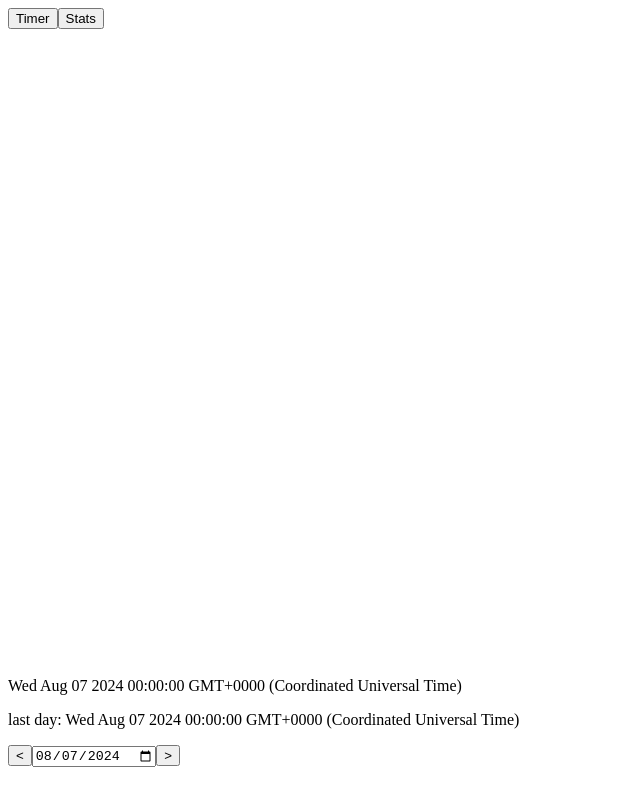
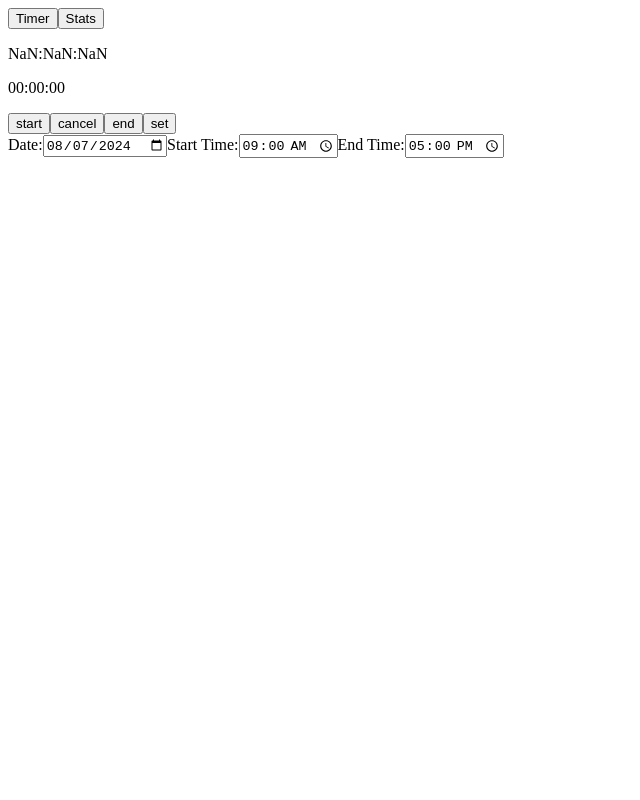
Before and after one commit to tkblhm/time-manager, a Vue app: page / in a window 1280 px wide. Shown: the whole page, without its empty margins (0-640 px from the left). Built offline with nearby package versions, Linux system fonts and the light colour scheme; no server answers.

Commit message:
Fixed times to local time

```diff
--- a/src/App.vue
+++ b/src/App.vue
@@ -11,7 +11,7 @@ import StatsPage from './components/stats/StatsPage.vue';
 export default {
   data() {
     return {
-      page: StatsPage
+      page: TimerPage
     }
   },
   name: 'App',
--- a/src/components/timer/TimerPage.vue
+++ b/src/components/timer/TimerPage.vue
@@ -18,9 +18,9 @@ import api from '../../api/index';
 export default {
   data() {
     return {
-      totalTime: 10887,
+      totalTime: 0,
       currentTime: 0,
-      startTime: null,
+      start: null,
       isTiming: false,
       timer: null
     }
@@ -37,7 +37,7 @@ export default {
   methods: {
     startTimer() {
       if (!this.isTiming) {
-        this.startTime = new Date();
+        this.start = new Date();
         this.isTiming = true;
         this.currentTime = 0;
         this.timer = setInterval(() => {
@@ -48,8 +48,12 @@ export default {
     endTimer() {
       if (this.isTiming) {
         // todo: send time to backend
-        let end = new Date().toISOString().split('.')[0];
-        api.addEntry(this.startTime.toISOString().split('.')[0], end);
+        const end = new Date()
+        const endDate = end.toLocaleDateString("en-CA")
+        const endTime = end.toLocaleTimeString()
+        const startDate = this.start.toLocaleDateString("en-CA")
+        const startTime = this.start.toLocaleTimeString()
+        api.addEntry(startDate+"T"+startTime, endDate+"T"+endTime);
         this.updateTotalTime();
         clearInterval(this.timer);
         this.isTiming = false;
@@ -67,9 +71,7 @@ export default {
       this.totalTime = api.getToday().then(res => {
         console.log(res.data);
         this.totalTime = res.data;
-      });
-
-      // this.totalTime = 1234;
+      })
     },
     setTimePeriod(date, beginTime, finishTime) {
       console.log("time period:");
```
